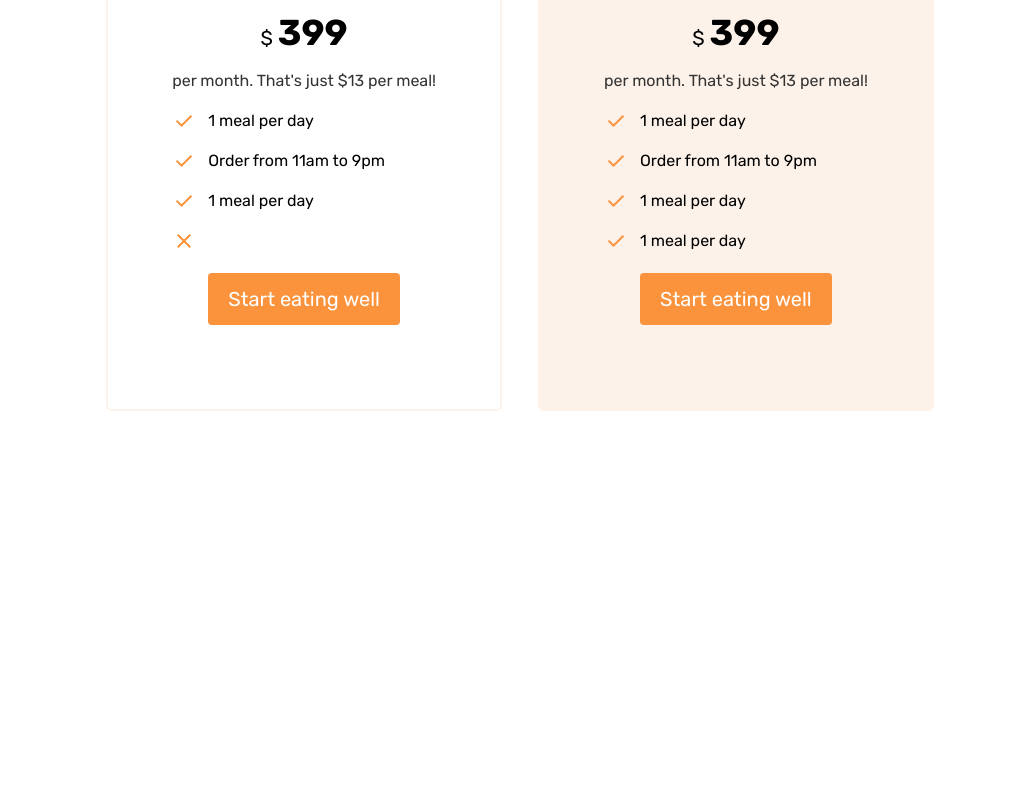
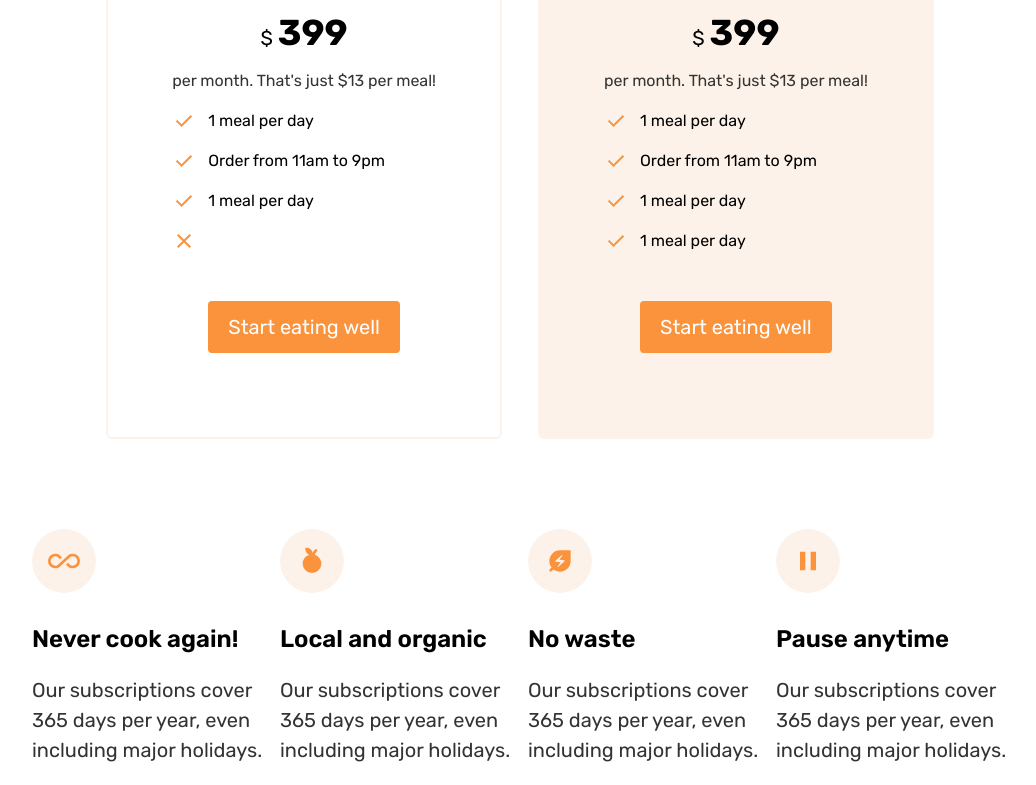
Before and after one commit to Abdallahdari/omnifood-using-tailwind, a website: page index.html in a window 1280 px wide. Shown: the part 3964-4749 px from the top of the page, without its empty margins (120-1156 px from the left). Before the commit the page ends 4395 px from the top, so only its background shows below. Drawn offline with nearby package versions, Linux system fonts and the light colour scheme; a web font is replaced by a local one.

Commit message:
added the icons part

```diff
--- a/index.html
+++ b/index.html
@@ -369,6 +369,7 @@
 
        </div>
 </section>
+<!-- section pricing strat  -->
 <section class="price2 ">
     <div class="container md:mx-auto md:px-32 p-5 sm:px-0 sm:mx-4">
        <p class="te mt-7 mb-5  text-[#cf711f] font-semibold">PRICING
@@ -410,7 +411,7 @@
         <svg class="fill-orange-400" xmlns="http://www.w3.org/2000/svg" height="24px" viewBox="0 -960 960 960" width="24px" fill="#e8eaed"><path d="m256-200-56-56 224-224-224-224 56-56 224 224 224-224 56 56-224 224 224 224-56 56-224-224-224 224Z"/></svg>
     </div>
 
-<div class="lils m-5 flex  justify-center"><a href="" class="text-xl start-free py-3 hover:bg-[#cf711f] rounded text-white px-5 bg-orange-400 transition duration-400">Start eating well </a></div>
+<div class="lils m-5 flex  justify-center"><a href="" class="text-xl start-free py-3 hover:bg-[#cf711f] rounded text-white px-5 bg-orange-400 transition duration-400 mt-7">Start eating well </a></div>
 
             </div>
             <!-- price--1 end -->
@@ -452,7 +453,7 @@
 
                        </div>
 
-                <div class="lils m-5 flex  justify-center"><a href="" class="text-xl start-free py-3 hover:bg-[#cf711f] rounded text-white px-5 bg-orange-400 transition duration-400">Start eating well </a></div>
+                <div class="lils m-5 flex  justify-center"><a href="" class="text-xl  start-free py-3 hover:bg-[#cf711f] rounded text-white px-5 bg-orange-400 transition duration-400 mt-7">Start eating well </a></div>
 
                             </div>
         </div>
@@ -462,6 +463,72 @@
     </div>
        <!-- price container end -->
 </section>
+<!-- section pricing end  -->
+<!-- section  -->
+<section class="icons mt-5">
+    <div class="container md:mx-auto md:px-32 p-5 sm:px-0 sm:mx-4">
+    <div class="grid md:grid-cols-4 sm:grid-cols-2 gap-4 px-6">
+        <div class="grid--1">
+
+            <div class="icon-wrapper ">
+                <svg class="fill-orange-400 svg-icon" xmlns="http://www.w3.org/2000/svg" height="24px" viewBox="0 -960 960 960" width="24px" fill="#e8eaed">
+                    <path d="M220-260q-92 0-156-64T0-480q0-92 64-156t156-64q37 0 71 13t61 37l68 62-60 54-62-56q-16-14-36-22t-42-8q-58 0-99 41t-41 99q0 58 41 99t99 41q22 0 42-8t36-22l310-280q27-24 61-37t71-13q92 0 156 64t64 156q0 92-64 156t-156 64q-37 0-71-13t-61-37l-68-62 60-54 62 56q16 14 36 22t42 8q58 0 99-41t41-99q0-58-41-99t-99-41q-22 0-42 8t-36 22L352-310q-27 24-61 37t-71 13Z"/>
+                </svg>
+
+            </div>
+            <p class="never text-2xl font-semibold">Never cook again!
+
+            </p>
+            <p class="para">Our subscriptions cover 365 days per year, even including major holidays.</p>
+
+    </div>
+    <div class="grid--2">
+
+        <div class="icon-wrapper ">
+            <svg class="fill-orange-400 svg-icon" xmlns="http://www.w3.org/2000/svg" height="24px" viewBox="0 -960 960 960" width="24px" fill="#e8eaed"><path d="M480-120q-117 0-198.5-81.5T200-400q0-94 55.5-168.5T401-669q-33-8-57.5-28.5T304-747q-15-29-21-63t-2-69q41-5 78 5t67 32q30 22 49.5 53t23.5 70q13-31 31.5-58.5T572-828q11-11 28-11t28 11q11 11 11 28t-11 28q-22 22-39 48.5T564-667q88 28 142 101.5T760-400q0 117-81.5 198.5T480-120Z"/></svg>                <path d="M220-260q-92 0-156-64T0-480q0-92 64-156t156-64q37 0 71 13t61 37l68 62-60 54-62-56q-16-14-36-22t-42-8q-58 0-99 41t-41 99q0 58 41 99t99 41q22 0 42-8t36-22l310-280q27-24 61-37t71-13q92 0 156 64t64 156q0 92-64 156t-156 64q-37 0-71-13t-61-37l-68-62 60-54 62 56q16 14 36 22t42 8q58 0 99-41t41-99q0-58-41-99t-99-41q-22 0-42 8t-36 22L352-310q-27 24-61 37t-71 13Z"/>
+            </svg>
+
+        </div>
+        <p class="never text-2xl font-semibold">Local and organic
+
+
+
+        </p>
+        <p class="para">Our subscriptions cover 365 days per year, even including major holidays.</p>
+
+</div>
+<div class="grid--3">
+
+    <div class="icon-wrapper ">
+        <svg class="fill-orange-400 svg-icon" xmlns="http://www.w3.org/2000/svg" height="24px" viewBox="0 -960 960 960" width="24px" fill="#e8eaed"><path d="m433-307 184-164q9-8 5-19t-16-13l-144-14 86-119q3-5 3.5-9.5T548-654q-4-5-10-4.5t-11 4.5L344-490q-9 8-5 19t16 13l144 14-87 119q-3 5-3 9.5t4 8.5q4 4 9.5 4t10.5-4Zm47 147q-56 0-105.5-17.5T284-227l-55 55q-6 6-13.5 9t-15.5 3q-17 0-28.5-11.5T160-200q0-8 3-15.5t9-13.5l55-55q-32-41-49.5-90.5T160-480q0-134 93-227t227-93h320v320q0 134-93 227t-227 93Z"/></svg>
+
+    </div>
+    <p class="never text-2xl font-semibold">No waste
+
+
+
+    </p>
+    <p class="para">Our subscriptions cover 365 days per year, even including major holidays.</p>
+
+</div>
+<div class="grid--1">
+
+    <div class="icon-wrapper ">
+        <svg class="fill-orange-400 svg-icon" xmlns="http://www.w3.org/2000/svg" height="24px" viewBox="0 -960 960 960" width="24px" fill="#e8eaed"><path d="M560-200v-560h160v560H560Zm-320 0v-560h160v560H240Z"/></svg>
+
+    </div>
+    <p class="never text-2xl font-semibold">Pause anytime
+
+
+
+    </p>
+    <p class="para ">Our subscriptions cover 365 days per year, even including major holidays.</p>
+
+</div>
+    </div>
+
+    </div>
+</section>
 
 
 </div>
--- a/style.css
+++ b/style.css
@@ -28,6 +28,28 @@ body{
 .nav-image {
     height: 20px;
 }
+.icon-wrapper {
+    display: inline-flex; /* or inline-block */
+    align-items: center;
+    justify-content: center;
+    background-color: #fdf2e9;
+    border-radius: 50%; /* Makes the background rounded */
+    padding: 1rem; /* Adjust as needed to create space around the SVG */
+margin:30px 0px;
+}
+.never{
+margin-bottom:20px;
+}
+.para{
+    font-size:20px;
+    color:#333;
+}
+.svg-icon {
+    height: 2rem;
+    width: 2rem;
+}
+
+
 
 @media (max-width: 640px) and (min-width: 350px) {
     .f-sanduuq {
```
Also changed, not shown: src/output.css.
